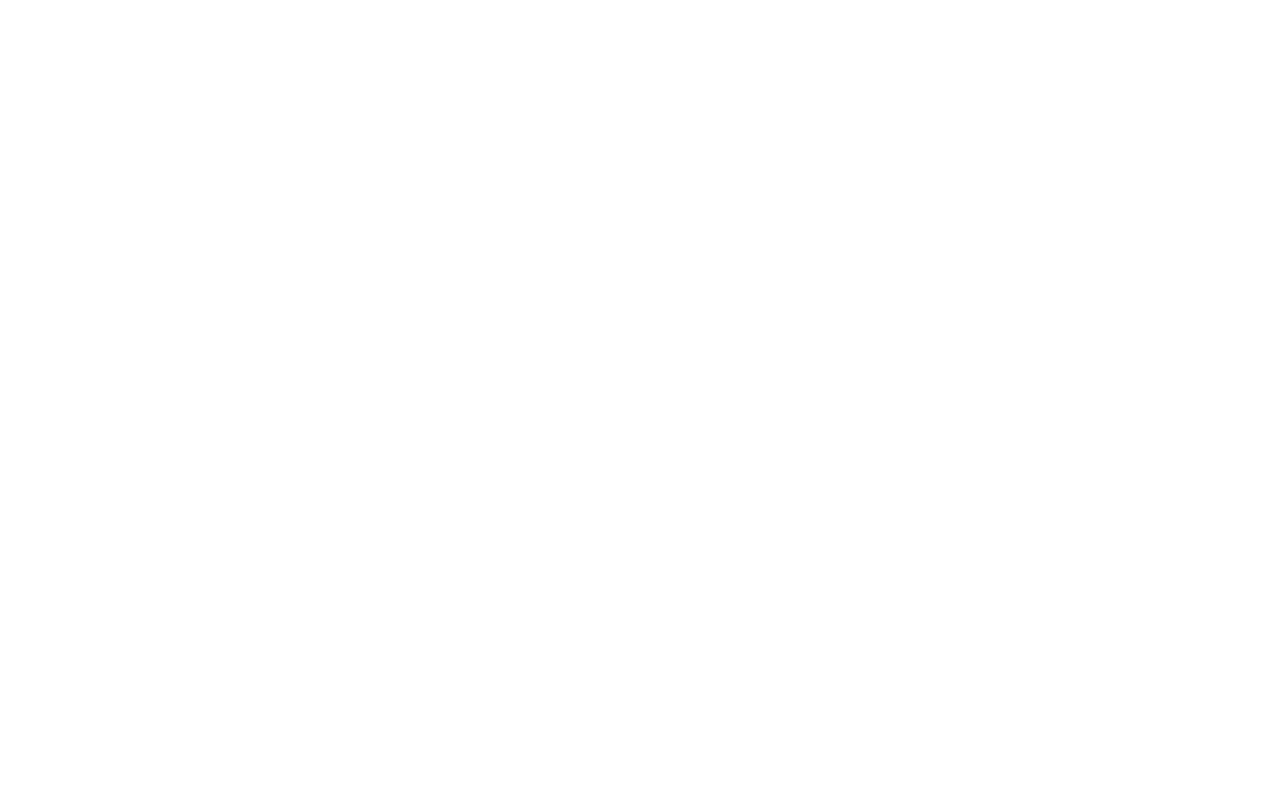
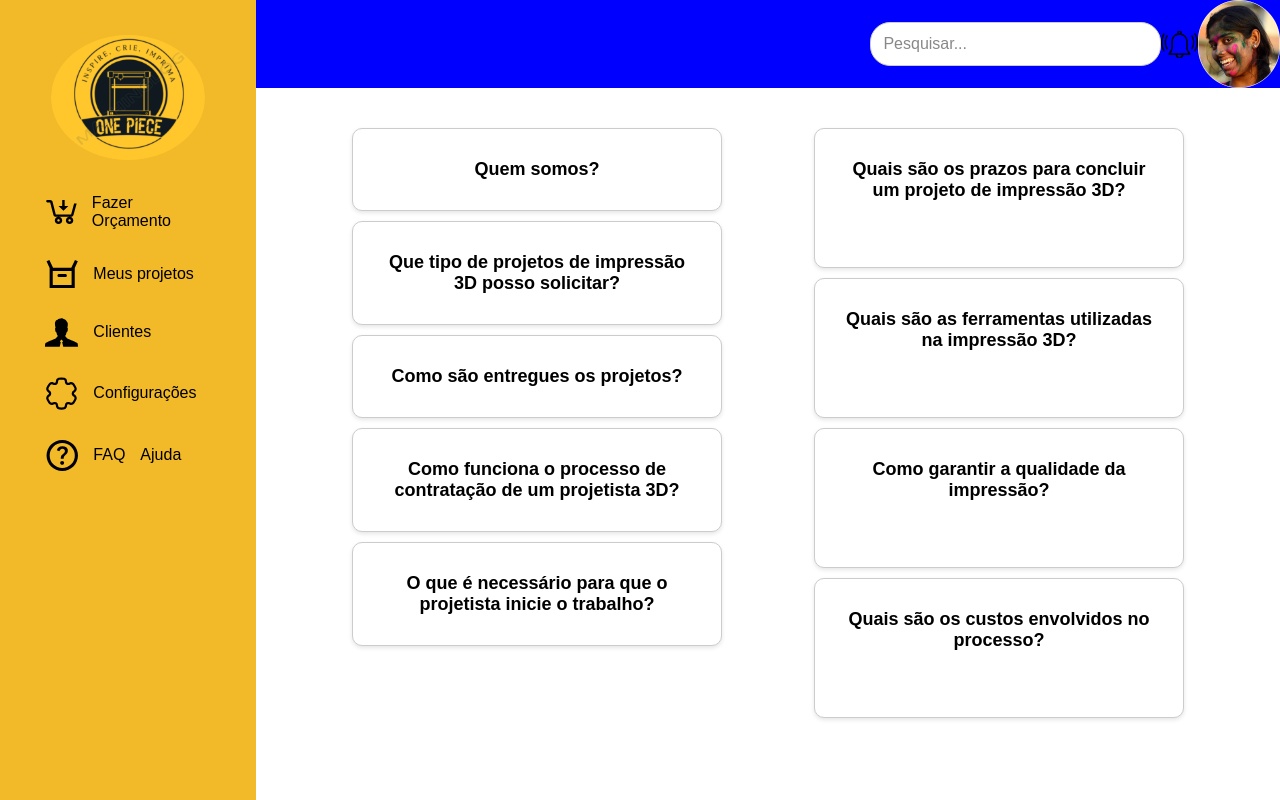
Before and after one commit to One-Piece-Senai/back-end-1, a React (Vite) app: page /ajuda in a window 1280 px wide. Before the commit this address had no page. Built offline with nearby package versions, Linux system fonts and the light colour scheme.

Commit message:
Pagina ajuda

```diff
--- a/src/App.jsx
+++ b/src/App.jsx
@@ -11,6 +11,7 @@
 import PerfilProjetista from './pages/perfil-projetista/perfil-projetista';
 import Register from './pages/Cadastro/Register'
 import PerfilCliente from './pages/CLIENTE/perfil-cliente/perfil-cliente';
+import Ajuda from './pages/Ajuda/ajuda';
 
 function Nav() {
    return(
@@ -27,6 +28,7 @@
         <Route path="/projetista-perfil" element={<PerfilProjetista />} />
         <Route path="/cliente-perfil"    element={<PerfilCliente />} />
         <Route path="/projetista"        element={<Projetista />} />
+        <Route path="/ajuda" element={<Ajuda />} />
 
       </Routes>
     </Router>
--- a/src/components/sidebar/sidebar.jsx
+++ b/src/components/sidebar/sidebar.jsx
@@ -21,7 +21,7 @@
                     <li><img className='icone' src={box}/> <Link to="/pedidos">Meus projetos</Link></li>
                     <li><img className='icone' src={people}/>   Clientes</li>
                     <li><img className='icone' src={settings}/> Configurações</li>
-                    <li><img className='icone' src={askIcon}/>  Ajuda</li>
+                    <li><img className='icone' src={askIcon}/><Link to="/ajuda">FAQ</Link>  Ajuda</li>
                 </ul>
             </SidebarComponent>
         </>
--- /dev/null
+++ b/src/pages/Ajuda/ajuda.jsx
@@ -0,0 +1,132 @@
+import React, { useState } from 'react';
+import SideBar from '../../components/sidebar/sidebar';
+import BarraDeBusca from '../../components/barra-de-busca/barra-busca';
+import './styles/Ajuda.css';
+
+
+
+function Ajuda() {
+  const [modalOpen, setModalOpen] = useState(false);
+  const [resposta, setResposta] = useState('');
+  const [closeButtonClicked, setCloseButtonClicked] = useState(false);
+
+  const perguntas = [
+    {
+      id: 1,
+      texto: "Quem somos?",
+      resposta: "Somos uma plataforma dedicada a conectar projetistas e clientes, facilitando a comunicação e as transações de projetos de impressão 3D. Nossa missão é transformar ideias em realidade, proporcionando um espaço onde criatividade e tecnologia se encontram."
+    },
+    {
+      id: 2,
+      texto: "Que tipo de projetos de impressão 3D posso solicitar?",
+      resposta: "Você pode solicitar uma ampla variedade de projetos de impressão 3D, incluindo protótipos, modelos para jogos, peças personalizadas, acessórios, decoração, itens funcionais e muito mais. Nossos projetistas estão prontos para atender às suas necessidades específicas."
+    },
+    {
+      id: 3,
+      texto: "Como são entregues os projetos?",
+      resposta: "Os projetos são entregues em formato digital, geralmente como arquivos STL ou OBJ, prontos para impressão. Dependendo do acordo, também podemos oferecer serviços de impressão e envio físico das peças."
+    },
+    {
+      id: 4,
+      texto: "Como funciona o processo de contratação de um projetista 3D?",
+      resposta: "Após descrever seu projeto na plataforma, você receberá propostas de projetistas qualificados. Você pode avaliar seus portfólios, discutir detalhes e preços, e, em seguida, formalizar a contratação através da plataforma."
+    },
+    {
+      id: 5,
+      texto: "O que é necessário para que o projetista inicie o trabalho?",
+      resposta: "Para iniciar o trabalho, o projetista precisa de uma descrição clara do projeto, incluindo referências visuais, dimensões, materiais desejados e prazos. Quanto mais informações você fornecer, melhor será o resultado final."
+    },
+    {
+      id: 6,
+      texto: "Quais são os prazos para concluir um projeto de impressão 3D?",
+      resposta: "Os prazos variam de acordo com a complexidade do projeto e a carga de trabalho do projetista. Em geral, um projeto pode levar de alguns dias a algumas semanas. O prazo exato será acordado entre você e o projetista."
+    },
+    {
+      id: 7,
+      texto: "Quais são as ferramentas utilizadas na impressão 3D?",
+      resposta: "As ferramentas utilizadas incluem impressoras 3D (como FDM, SLA e SLS), softwares de modelagem 3D (como Blender, Tinkercad, SolidWorks), e ferramentas de pós-processamento, como lixadeiras e tintas."
+    },
+    {
+      id: 8,
+      texto: "Como garantir a qualidade da impressão?",
+      resposta: "Para garantir a qualidade da impressão, trabalhamos com projetistas experientes que seguem melhores práticas de modelagem e impressão. Além disso, incentivamos a comunicação constante entre clientes e projetistas para ajustes e feedback ao longo do processo."
+    },
+    {
+      id: 9,
+      texto: "Quais são os custos envolvidos no processo?",
+      resposta: "Os custos variam conforme a complexidade do projeto, materiais utilizados e tempo estimado para conclusão. Nossos projetistas fornecem orçamentos detalhados antes do início do trabalho, garantindo transparência nas transações."
+    },
+  ];
+
+  const handleOpenModal = (resposta) => {
+    setResposta(resposta);
+    setModalOpen(true);
+    setCloseButtonClicked(false);
+  };
+
+  const handleCloseModal = () => {
+    setModalOpen(false);
+    setResposta('');
+    setCloseButtonClicked(false);
+  };
+
+  const handleClickCloseButton = () => {
+    setCloseButtonClicked(true);
+    setTimeout(handleCloseModal, 100);
+  };
+
+  return (
+    <div className="App" style={{ display: 'flex' }}>
+      <SideBar />
+      <div style={{ flex: 1 }}>
+        <BarraDeBusca />
+        <div className="box-branco">
+          <div className="container-ajuda">
+            <div className="column">
+              {perguntas.slice(0, 5).map((pergunta) => (
+                <div
+                  key={pergunta.id}
+                  className="ajuda-card"
+                  onClick={() => handleOpenModal(pergunta.resposta)}
+                >
+                  {pergunta.texto}
+                </div>
+              ))}
+              <div className="ajuda-card" style={{ visibility: 'hidden' }}></div>
+            </div>
+            <div className="column">
+              {perguntas.slice(5, 9).map((pergunta) => (
+                <div
+                  key={pergunta.id}
+                  className="ajuda-card"
+                  onClick={() => handleOpenModal(pergunta.resposta)}
+                >
+                  {pergunta.texto}
+                </div>
+              ))}
+            </div>
+          </div>
+        </div>
+      </div>
+
+      {/* Modal */}
+      {modalOpen && (
+        <div className="modal-overlay">
+          <div className="modal-content">
+            <div className="close-button-container">
+              <button
+                className={`close-button ${closeButtonClicked ? 'clicked' : ''}`}
+                onClick={handleClickCloseButton}
+              >
+                X
+              </button>
+            </div>
+            <div className="modal-text">{resposta}</div>
+          </div>
+        </div>
+      )}
+    </div>
+  );
+}
+
+export default Ajuda;
--- /dev/null
+++ b/src/pages/Ajuda/styles/Ajuda.css
@@ -0,0 +1,88 @@
+.box-branco {
+    background-color: white;
+    border-radius: 15px;
+    padding: 20px;
+    height: calc(100vh - 150px);
+    margin: 20px 30px;
+    display: flex;
+    justify-content: center;
+    align-items: flex-start;
+}
+
+.container-ajuda {
+    display: flex;
+    justify-content: space-between;
+    width: 100%;
+}
+
+.column {
+    display: flex;
+    flex-direction: column;
+    gap: 10px;
+    width: 50%;
+    align-items: center;
+}
+
+.ajuda-card {
+    background-color: white;
+    border: 1px solid #ccc;
+    border-radius: 10px;
+    padding: 30px;
+    box-shadow: 0 2px 4px rgba(0, 0, 0, 0.1);
+    transition: background-color 0.3s, transform 0.3s;
+    width: 80%;
+    height: 40%;
+    font-size: 18px;
+    font-weight: bold;
+    text-align: center;
+    cursor: pointer;
+}
+
+.ajuda-card:hover {
+    background-color: #f0f8ff;
+    transform: translateY(-2px);
+}
+
+.modal-overlay {
+    position: fixed;
+    top: 0;
+    left: 0;
+    right: 0;
+    bottom: 0;
+    background-color: rgba(0, 0, 0, 0.5);
+    display: flex;
+    justify-content: center;
+    align-items: center;
+    z-index: 1000;
+}
+
+.modal-content {
+    background-color: white;
+    border-radius: 10px;
+    padding: 20px;
+    max-width: 500px;
+    width: 80%;
+    box-shadow: 0 2px 10px rgba(0, 0, 0, 0.3);
+    position: relative;
+}
+
+.close-button {
+    position: absolute;
+    top: 10px;
+    right: 10px;
+    background: none;
+    border: none;
+    font-size: 18px;
+    cursor: pointer;
+    transition: color 0.3s;
+}
+
+.close-button.clicked {
+    color: red;
+}
+
+.modal-text {
+    margin-top: 30px;
+    font-size: 16px;
+    line-height: 1.5;
+}
--- a/src/pages/Projeto/Projeto.jsx
+++ b/src/pages/Projeto/Projeto.jsx
@@ -1,6 +1,5 @@
 import React from 'react'
 import SideBar from '../../components/sidebar/sidebar';
-
 import BarraDeBusca from '../../components/barra-de-busca/barra-busca';
 import { ContainerPerfil } from "../../components/card-perfil/style-perfil";
 import Input from "../../components/Inputs/Input";
```
